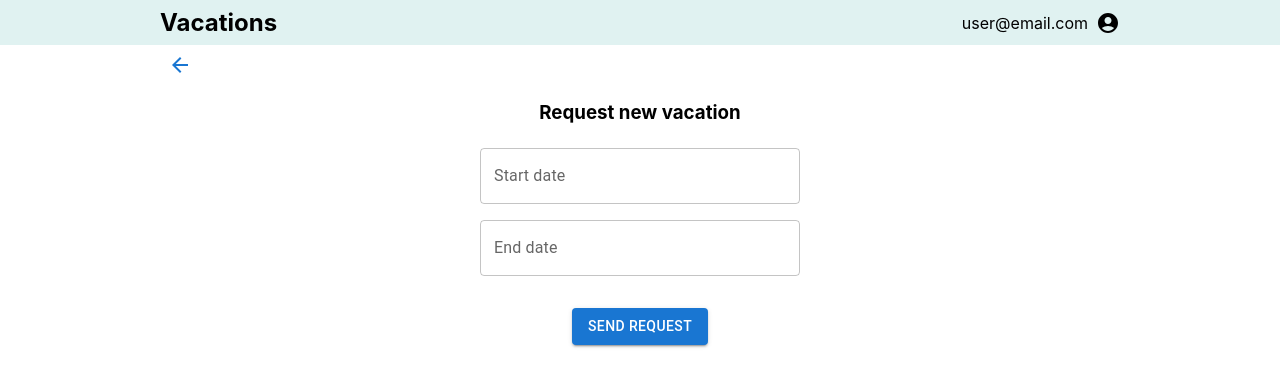
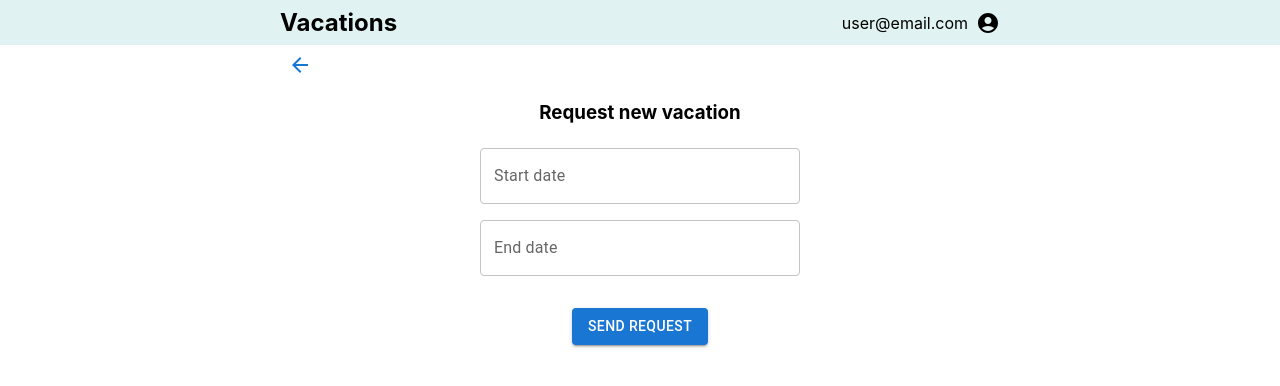
Before and after one commit to we5a/vacation-app, a React (Create React App) app in the folder front-end/: page /request in a window 1280 px wide. Shown: the top 386 px of the page. Built offline with nearby package versions, Linux system fonts and the light colour scheme; the HTML template or start-up script is replaced by a standard one.

Commit message:
Setup craco

```diff
--- /dev/null
+++ b/front-end/craco.config.js
@@ -0,0 +1,11 @@
+module.exports = {
+  style: {
+    sass: {
+      loaderOptions: {
+        additionalData: `
+                @import "src/styles/_variables.scss";
+                `,
+      },
+    },
+  },
+};
--- a/front-end/src/components/Header/Header.module.scss
+++ b/front-end/src/components/Header/Header.module.scss
@@ -4,7 +4,7 @@
 
 .header {
   padding: 8px 16px;
-  max-width: 960px;
+  max-width: $width-md;
   margin: 0 auto;
   display: flex;
   justify-content: space-between;
--- a/front-end/src/components/Layout/Layout.module.scss
+++ b/front-end/src/components/Layout/Layout.module.scss
@@ -1,4 +1,4 @@
 .container {
-    max-width: 960px;
+    max-width: $width-md;
     margin: 0 auto;
 }
--- a/front-end/src/index.tsx
+++ b/front-end/src/index.tsx
@@ -1,9 +1,10 @@
 import React from "react";
 import ReactDOM from "react-dom/client";
-import "./styles/index.scss";
+import { BrowserRouter } from "react-router-dom";
+
 import App from "./App";
 import reportWebVitals from "./reportWebVitals";
-import { BrowserRouter } from "react-router-dom";
+import "./styles/index.scss";
 
 const root = ReactDOM.createRoot(
   document.getElementById("root") as HTMLElement,
--- a/front-end/src/pages/Dashboard/Dashboard.module.scss
+++ b/front-end/src/pages/Dashboard/Dashboard.module.scss
@@ -11,6 +11,7 @@
   padding: 8px;
   border: 1px dotted orange;
   border-radius: 6px;
+
 }
 
 .requestButton {
--- /dev/null
+++ b/front-end/src/styles/_variables.scss
@@ -0,0 +1 @@
+$width-md: 720px;
```
Also changed, not shown: front-end/package.json (+6 -4 lines), 1 other file (tests, documents, lock files or other folders).
